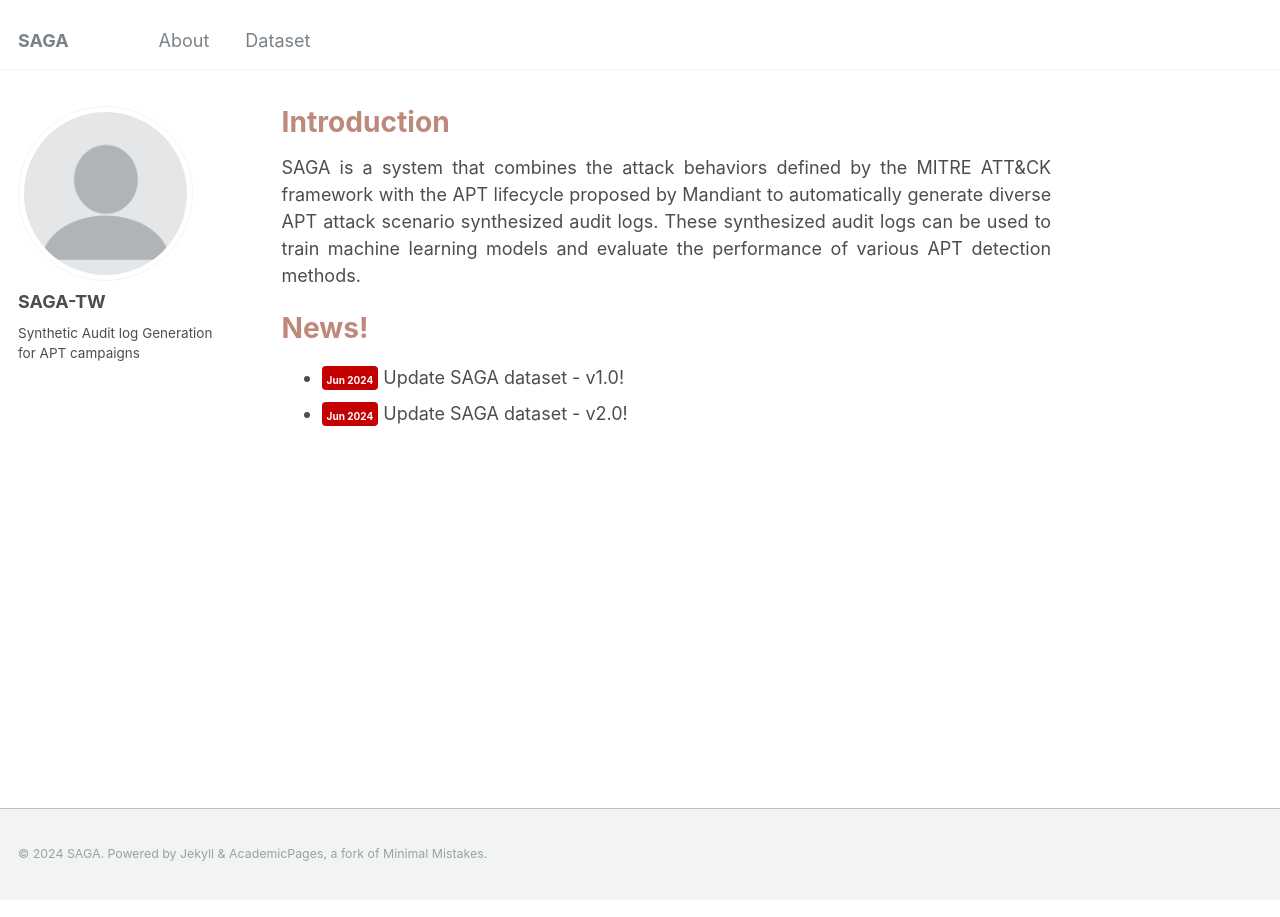
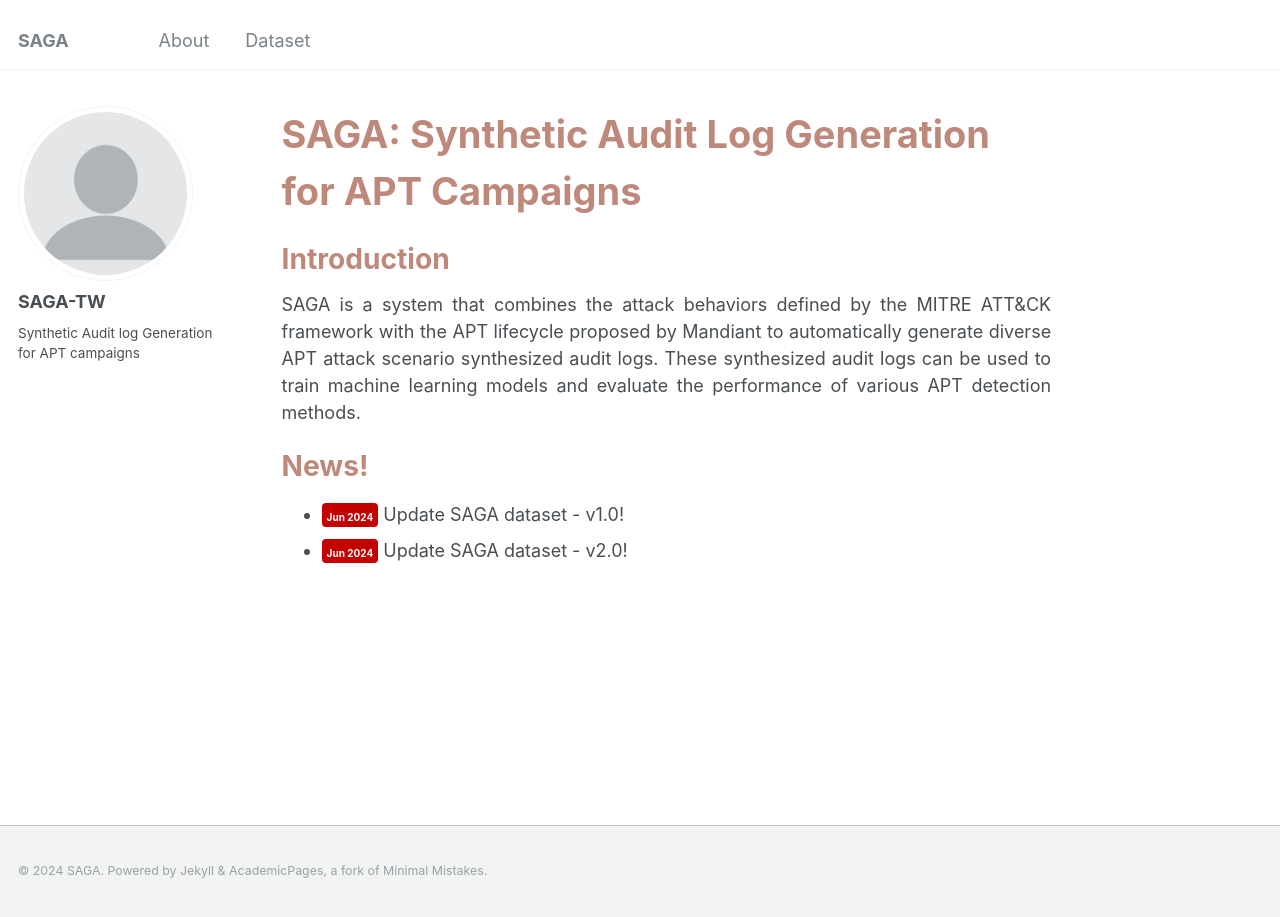
Before and after one commit to saga-tw/saga-tw.github.io, a Jekyll site: the page built from _pages/about.md, in a window 1280 px wide. Built offline with Jekyll 4.4.1, drawn with Linux system fonts in a browser that asks for light colours.

Commit message:
Update about.md

```diff
--- a/_pages/about.md
+++ b/_pages/about.md
@@ -6,6 +6,8 @@ redirect_from:
   - /about/
   - /about.html
 ---
+<span style="color:#be887b;font-weight:700;font-size:38px">SAGA: Synthetic Audit Log Generation for APT Campaigns</span>
+
 <h1 style= "color:#be887b"> Introduction </h1>
 <p style="text-align: justify; white-space: normal;">SAGA is a system that combines the attack behaviors defined by the MITRE ATT&CK framework with the APT lifecycle proposed by Mandiant to automatically generate diverse APT attack scenario synthesized audit logs. These synthesized audit logs can be used to train machine learning models and evaluate the performance of various APT detection methods.</p>
 
```
